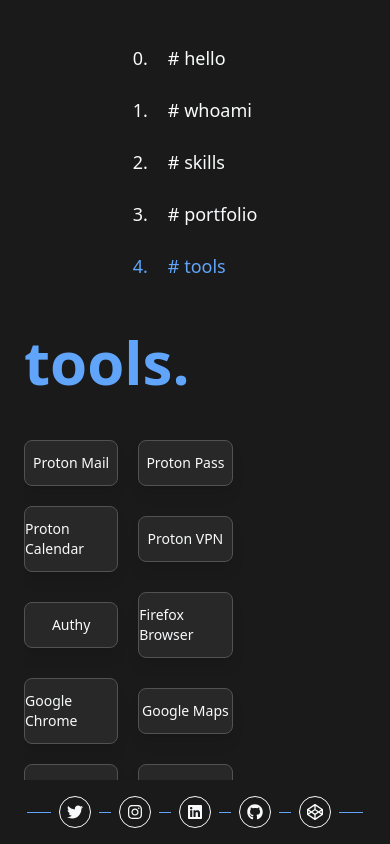
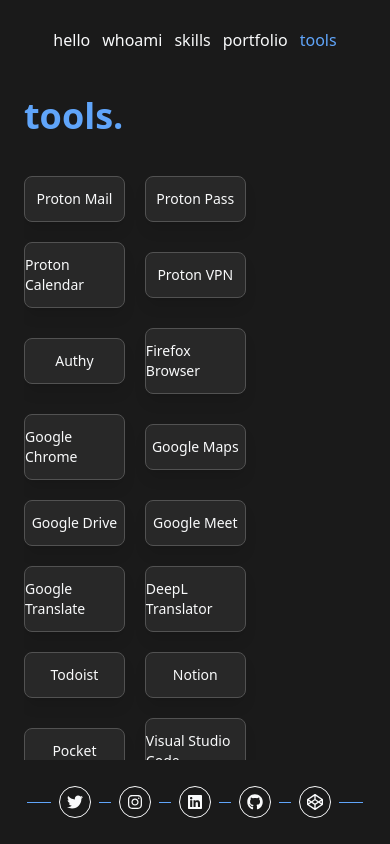
Before and after one commit to Wiazeph/ReactJS-emreerden-dev, a React (Vite) app: page /tools in a window 390 px wide. Built offline with nearby package versions, Linux system fonts and the light colour scheme.

Commit message:
style: add navbar and whoami page responsives

```diff
--- a/src/assets/css/index.css
+++ b/src/assets/css/index.css
@@ -26,10 +26,10 @@
 @layer utilities {
   /* pages/ */
   .page-base {
-    @apply flex flex-col gap-12;
+    @apply flex flex-col gap-10 sm:gap-12;
   }
   .page-title {
-    @apply text-6xl font-bold transition-colors;
+    @apply text-4xl sm:text-5xl md:text-6xl font-bold transition-colors;
   }
   /* pages/ */
 
--- a/src/layouts/main/index.jsx
+++ b/src/layouts/main/index.jsx
@@ -3,11 +3,11 @@
 
 const MainLayout = () => {
   return (
-    <div className="container mx-auto h-screen flex flex-col md:flex-row gap-10 sm:gap-20 md:gap-[120px] lg:gap-40 items-center px-6 pt-8 pb-16 sm:pb-[68px]">
+    <div className="container mx-auto h-screen flex flex-col md:flex-row items-center gap-8 sm:gap-10 md:gap-[120px] lg:gap-40 pl-6 sm:pl-12 md:pl-0 pt-4 md:pt-12 pb-[84px] sm:pb-[88px] md:pb-12">
       <aside>
         <SideBar />
       </aside>
-      <main className="w-full max-h-full overflow-y-auto pr-5">
+      <main className="w-full max-h-full overflow-y-auto pr-6 sm:pr-12">
         <Outlet />
       </main>
     </div>
--- a/src/layouts/main/sidebar/navbar/index.jsx
+++ b/src/layouts/main/sidebar/navbar/index.jsx
@@ -27,7 +27,7 @@
   }, []);
 
   return (
-    <nav className="w-max text-lg">
+    <nav className="md:text-lg flex md:flex-col gap-3 sm:gap-6 md:gap-0 pr-6 sm:pr-12 md:pr-0">
       {navLinks.map((nlink, index) => (
         <NavLink
           key={index}
@@ -39,16 +39,14 @@
         >
           {({ isActive }) => (
             <div
-              className={classNames(
-                "flex gap-5 items-center transition-all py-3",
-                {
-                  [nlink.color]: isActive,
-                  [nlink.textHover]: !isActive,
-                }
-              )}
+              className={classNames("flex items-center transition-all py-3", {
+                [nlink.color]: isActive,
+                [nlink.textHover]: !isActive,
+              })}
             >
-              <div>{index}.</div>
-              <div># {nlink.title}</div>
+              <div className="md:mr-5 hidden md:block">{index}.</div>
+              <div className="md:mr-1 hidden md:block">#</div>
+              <div>{nlink.title}</div>
             </div>
           )}
         </NavLink>
--- a/src/layouts/main/sidebar/socialbar/index.jsx
+++ b/src/layouts/main/sidebar/socialbar/index.jsx
@@ -15,7 +15,7 @@
 
   return (
     <div
-      className={`fixed md:static bottom-4 md:bottom-auto left-1/2 md:left-auto -translate-x-1/2 md:-translate-x-0 flex md:flex-col gap-2 items-center transition-colors ${color}`}
+      className={`fixed md:static bottom-[26px] md:bottom-auto left-1/2 md:left-auto -translate-x-1/2 md:-translate-x-0 flex md:flex-col gap-2 items-center transition-colors ${color}`}
     >
       <div className="w-6 sm:w-12 md:w-px h-px md:h-12 bg-current"></div>
 
--- a/src/utils/consts.jsx
+++ b/src/utils/consts.jsx
@@ -3,31 +3,31 @@
     path: "/",
     title: "hello",
     color: "text-pink-400",
-    textHover: "hover:text-pink-300 hover:translate-x-2",
+    textHover: "hover:text-pink-300 md:hover:translate-x-2",
   },
   {
     path: "/whoami",
     title: "whoami",
     color: "text-yellow-300",
-    textHover: "hover:text-yellow-200 hover:translate-x-2",
+    textHover: "hover:text-yellow-200 md:hover:translate-x-2",
   },
   {
     path: "/skills",
     title: "skills",
     color: "text-green-400",
-    textHover: "hover:text-green-300 hover:translate-x-2",
+    textHover: "hover:text-green-300 md:hover:translate-x-2",
   },
   {
     path: "/portfolio",
     title: "portfolio",
     color: "text-red-500",
-    textHover: "hover:text-red-400 hover:translate-x-2",
+    textHover: "hover:text-red-400 md:hover:translate-x-2",
   },
   {
     path: "/tools",
     title: "tools",
     color: "text-blue-400",
-    textHover: "hover:text-blue-300 hover:translate-x-2",
+    textHover: "hover:text-blue-300 md:hover:translate-x-2",
   },
 ];
 
```
